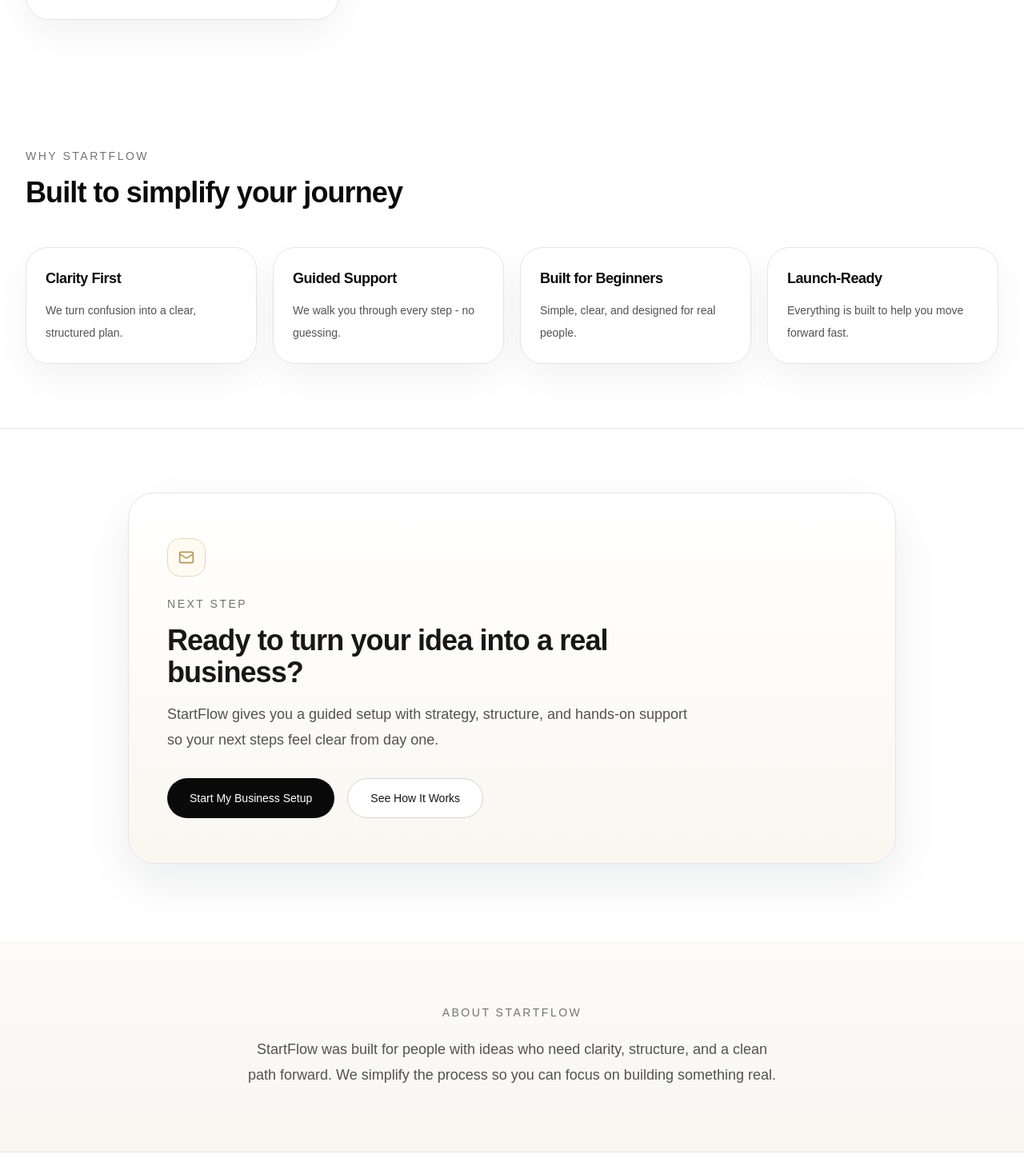
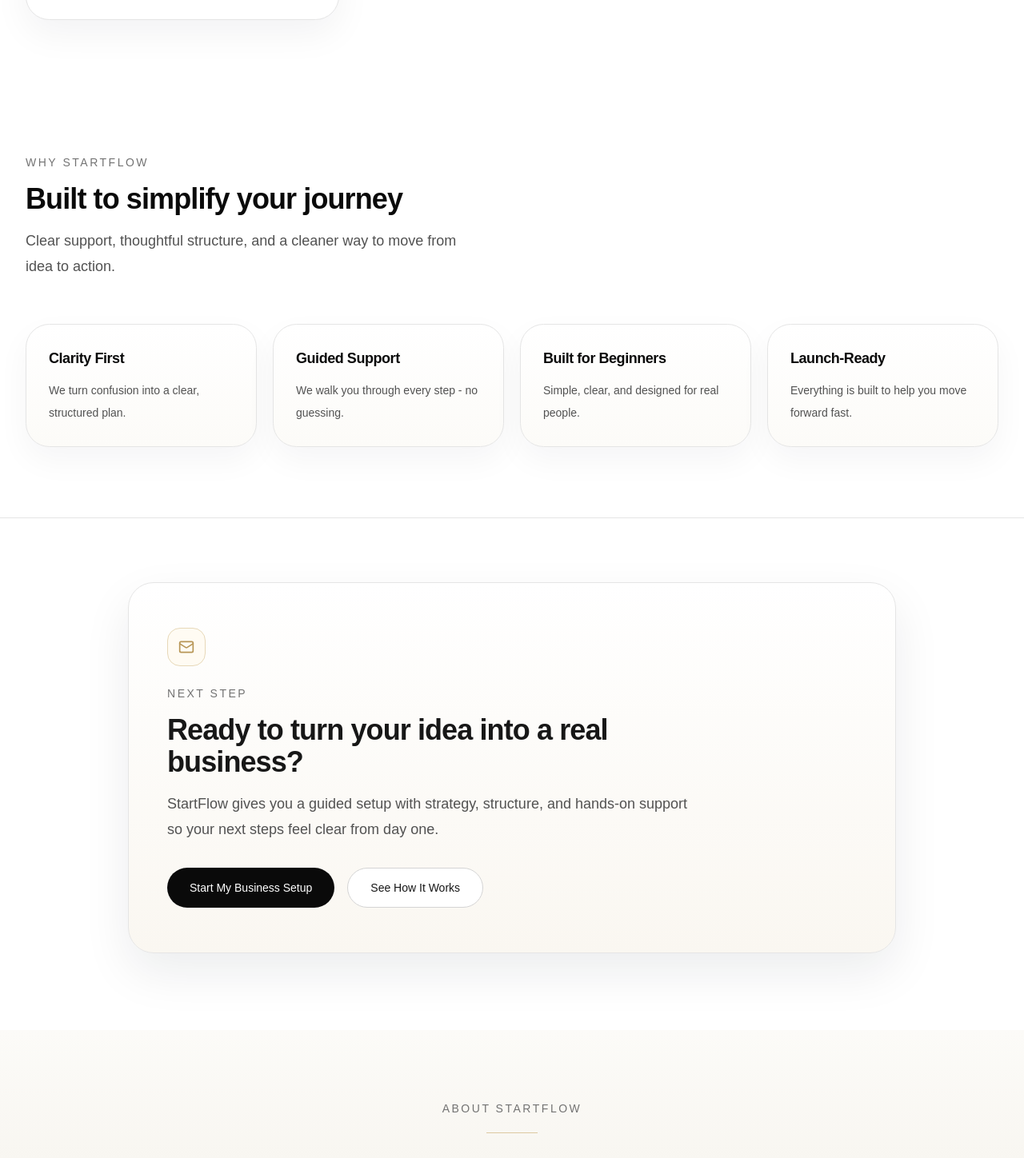
Before and after one commit to zaindurrani93/startflow-site, a Next.js app: page / in a window 1280 px wide. Shown: the part 1482-2930 px from the top of the page at 80% size. Built offline with nearby package versions, Linux system fonts and the light colour scheme.

Commit message:
clean up hero page

```diff
--- a/components/startflow-sections.tsx
+++ b/components/startflow-sections.tsx
@@ -462,19 +462,22 @@
 export function WhyStartFlow() {
   return (
     <section className="border-b border-neutral-200 bg-white">
-      <div className="mx-auto max-w-7xl px-5 py-16 sm:px-6 sm:py-20 lg:px-8">
+      <div className="mx-auto max-w-7xl px-5 py-18 sm:px-6 sm:py-22 lg:px-8">
         <div className="max-w-2xl">
           <p className="text-sm font-medium uppercase tracking-[0.18em] text-neutral-500">Why StartFlow</p>
           <h2 className="mt-4 text-3xl font-semibold tracking-tight text-neutral-950 sm:text-4xl">
             Built to simplify your journey
           </h2>
+          <p className="mt-4 max-w-xl text-lg leading-8 text-neutral-600">
+            Clear support, thoughtful structure, and a cleaner way to move from idea to action.
+          </p>
         </div>
 
-        <div className="mt-12 grid gap-5 sm:grid-cols-2 xl:grid-cols-4">
+        <div className="mt-14 grid gap-5 sm:grid-cols-2 xl:grid-cols-4">
           {whyStartFlowItems.map((item) => (
             <div
               key={item.title}
-              className="rounded-[1.75rem] border border-neutral-200 bg-white p-6 shadow-[0_18px_45px_rgba(17,24,39,0.05)] transition hover:-translate-y-1 hover:shadow-[0_24px_55px_rgba(17,24,39,0.08)]"
+              className="rounded-[1.85rem] border border-neutral-200 bg-[linear-gradient(180deg,#ffffff_0%,#fcfbf8_100%)] p-7 shadow-[0_16px_40px_rgba(17,24,39,0.045)] transition-all duration-300 hover:-translate-y-1 hover:border-[#e7d8b8] hover:shadow-[0_22px_50px_rgba(17,24,39,0.08)]"
             >
               <h3 className="text-lg font-semibold tracking-tight text-neutral-950">{item.title}</h3>
               <p className="mt-3 text-sm leading-7 text-neutral-600">{item.desc}</p>
@@ -488,10 +491,11 @@
 
 export function AboutStartFlow() {
   return (
-    <section className="border-b border-neutral-200 bg-[linear-gradient(180deg,#fcfbf8_0%,#f8f6f1_100%)]">
-      <div className="mx-auto max-w-3xl px-5 py-16 text-center sm:px-6 sm:py-20 lg:px-8">
+    <section className="border-b border-neutral-200 bg-[linear-gradient(180deg,#fcfbf8_0%,#f5f2eb_100%)]">
+      <div className="mx-auto max-w-3xl px-5 py-18 text-center sm:px-6 sm:py-22 lg:px-8">
         <p className="text-sm font-medium uppercase tracking-[0.18em] text-neutral-500">About StartFlow</p>
-        <p className="mx-auto mt-5 max-w-2xl text-lg leading-8 text-neutral-600">
+        <div className="mx-auto mt-5 h-px w-16 bg-[#dcc9a1]" />
+        <p className="mx-auto mt-6 max-w-2xl text-lg leading-8 text-neutral-600">
           StartFlow was built for people with ideas who need clarity, structure, and a clean path forward.
           We simplify the process so you can focus on building something real.
         </p>
```
